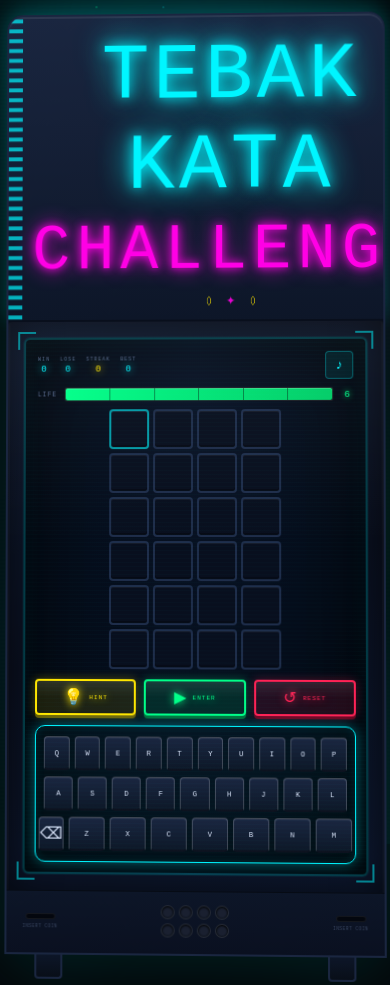
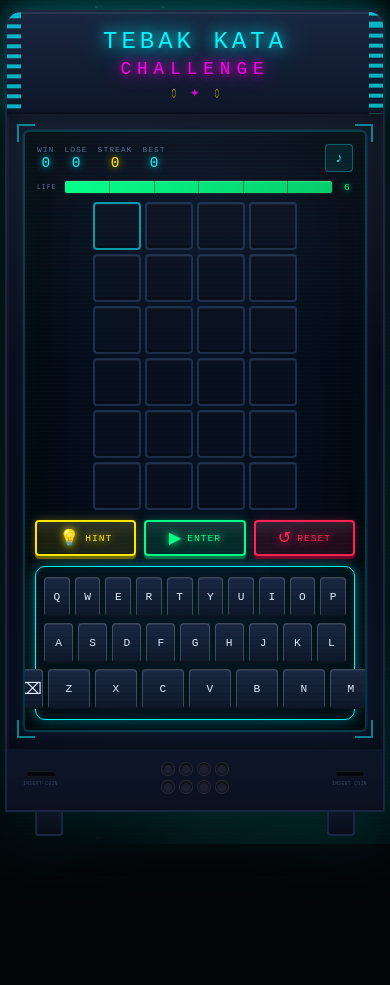
Before and after one commit to aliffirmansyahyogya3-dot/TEBAK-KATA-, a plain HTML site: page index.html in a window 390 px wide. After the commit the page ends 866 px from the top, so only its background shows below. Drawn offline with Linux system fonts and the light colour scheme; a web font is replaced by a local one.

Commit message:
Update style.css

```diff
--- a/style.css
+++ b/style.css
@@ -878,16 +878,16 @@ body {
   :root { --cabinet-width: 100%; }
   body { padding: 10px 5px 30px; }
   #cabinet-top { border-radius: 16px 16px 0 0; }
-  .marquee-title { font-size: 5rem; }
-  .marquee-sub { font-size: 4rem; }
-  .tile { width: 40px; height: 40px; font-size: 0.9rem; }
-  .kb-key { width: 36px; height: 34px; font-size: 0.45rem; }
+  .marquee-title { font-size: 1.5rem; }
+  .marquee-sub { font-size: 1.1rem; }
+  .tile { width: 48px; height: 48px; font-size: 1,3rem; }
+  .kb-key { width: 42px; height: 40px; font-size: 0.7rem; }
   .kb-key.special-key { width: 44px; }
   #game-grid { gap: 4px; }
   .grid-row { gap: 4px; }
-  .stat-label { font-size: 0.32rem; }
-  .stat-val { font-size: 0.58rem; }
-  .action-btn { font-size: 0.38rem; padding: 6px 8px; }
+  .stat-label { font-size: 0.5rem; }
+  .stat-val { font-size: 0.9rem; }
+  .action-btn { font-size: 0.6rem; padding: 6px 8px; }
   .popup-inner { min-width: 260px; padding: 24px 18px 20px; }
   .win-inner .popup-title, .lose-inner .popup-title { font-size: 1rem; }
 }
```
